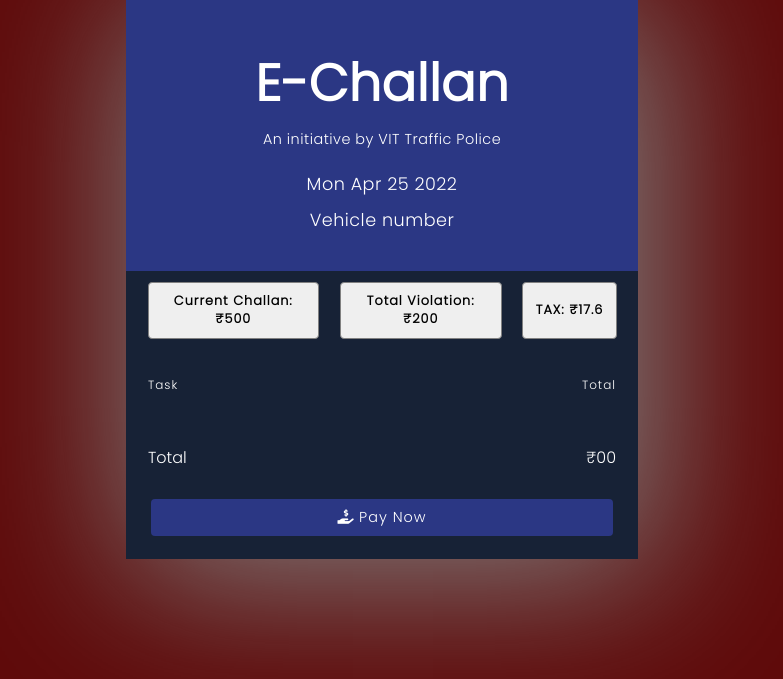
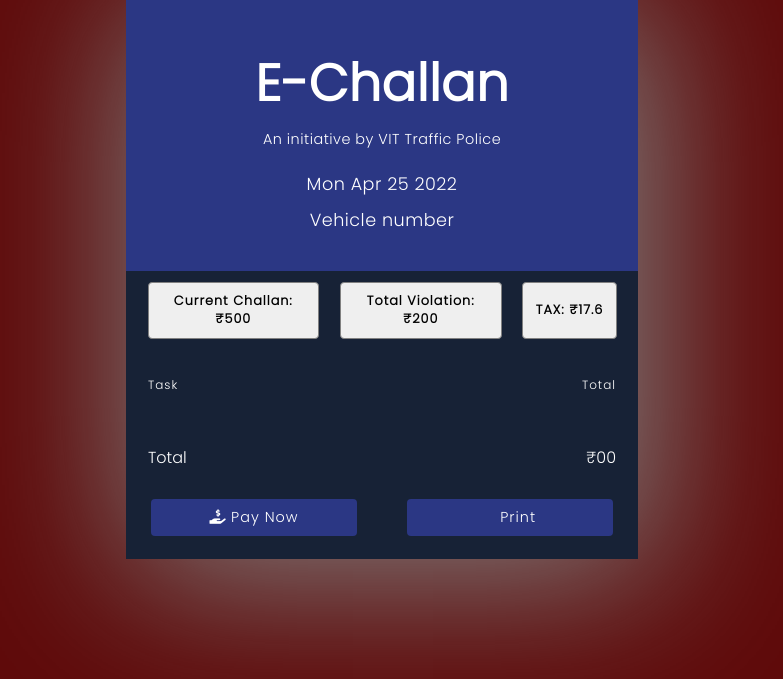
Before and after one commit to Wilson0406/License-Plate-Detection-And-Recognition, a Flask app: template templates/index.html in a window 1280 px wide. Shown: the part 121-800 px from the top of the page, without its empty margins (258-1041 px from the left). Run offline with Flask 2, Linux system fonts and the light colour scheme; the template is opened without the code that fills it, so the values that code supplies are empty; parts of the project's set-up code (start-up, migrations or seed data) failed here and were passed over; some libraries are stand-ins or nearby versions.

Commit message:
Update index.html

```diff
--- a/templates/index.html
+++ b/templates/index.html
@@ -74,7 +74,9 @@
                   <td colspan="2">Total</td>
                   <td id = "total">$00</td>
               </table>-->
-            <button class="btn btn-primary" id="generate"><i class="fas fa-hand-holding-usd"></i><!--<a href="qr.html">-->  Pay Now<!--</a>--></button><br>
+            <button class="btn btn-primary" id="generate"><i class="fas fa-hand-holding-usd"></i><!--<a href="qr.html">-->  Pay Now<!--</a>--></button>
+            <button class="btn btn-primary" id="download"><i class="fa-solid fa-download"></i>  Print</button>
+
           </div>
         </div>
     <script type="text/javascript" src="/static/js/main.js"></script>
```
